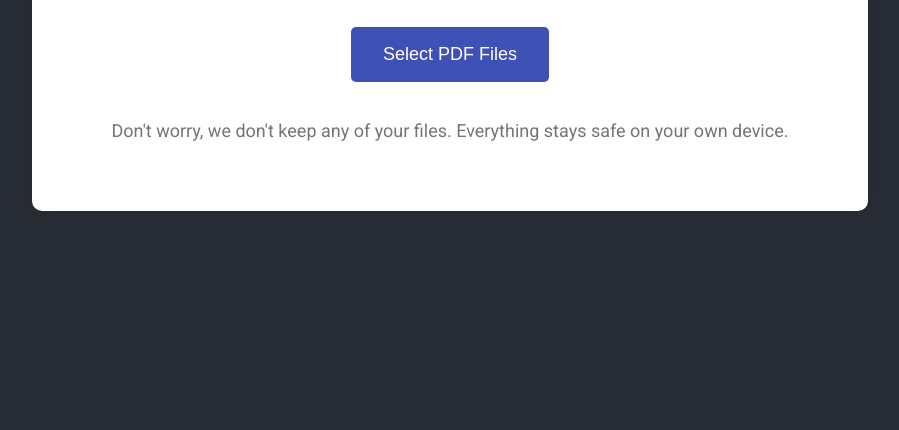
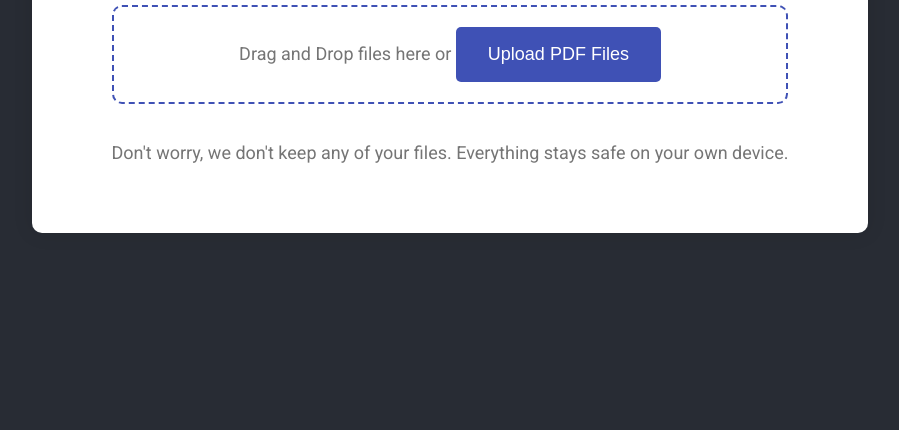
Before and after one commit to altinokdarici/quick-pdf-merge, a plain HTML site: page index.html in a window 1280 px wide. Shown: the part 370-800 px from the top of the page, without its empty margins (190-1089 px from the left). Drawn offline with nearby package versions, Linux system fonts and the light colour scheme; a script that the page names is missing.

Commit message:
Update index.html

```diff
--- a/index.html
+++ b/index.html
@@ -77,7 +77,7 @@
         margin-top: 20px;
         justify-content: center;
         max-height: calc(
-          100vh - 450px
+          100vh - 500px
         ); /* Set maximum height relative to viewport height */
         overflow-y: auto; /* Add vertical scrolling */
       }
@@ -182,6 +182,14 @@
       .remove-btn:hover {
         color: rgba(0, 0, 0, 0.87); /* Icon color on hover */
       }
+
+      .upload-box {
+        background: #ffffff;
+        padding: 20px;
+        border-radius: 10px;
+        border: 2px dashed #3f51b5;
+        cursor: pointer;
+      }
     </style>
     <link
       href="https://fonts.googleapis.com/icon?family=Material+Icons"
@@ -205,7 +213,11 @@
     <div class="container">
       <h1>Merge PDFs Online</h1>
       <p>Fast and Easy PDF Combiner</p>
-      <button id="uploadButton">Select PDF Files</button>
+      <div id="uploadBox" class="upload-box">
+        <p style="margin: 0">Drag and Drop files here or <button id="uploadButton">Upload PDF Files</button></p>
+
+      </div>
+
       <input type="file" id="fileInput" multiple accept="application/pdf" />
       <div id="thumbnailContainer"></div>
       <button id="downloadButton">Download Merged PDF</button>
```
